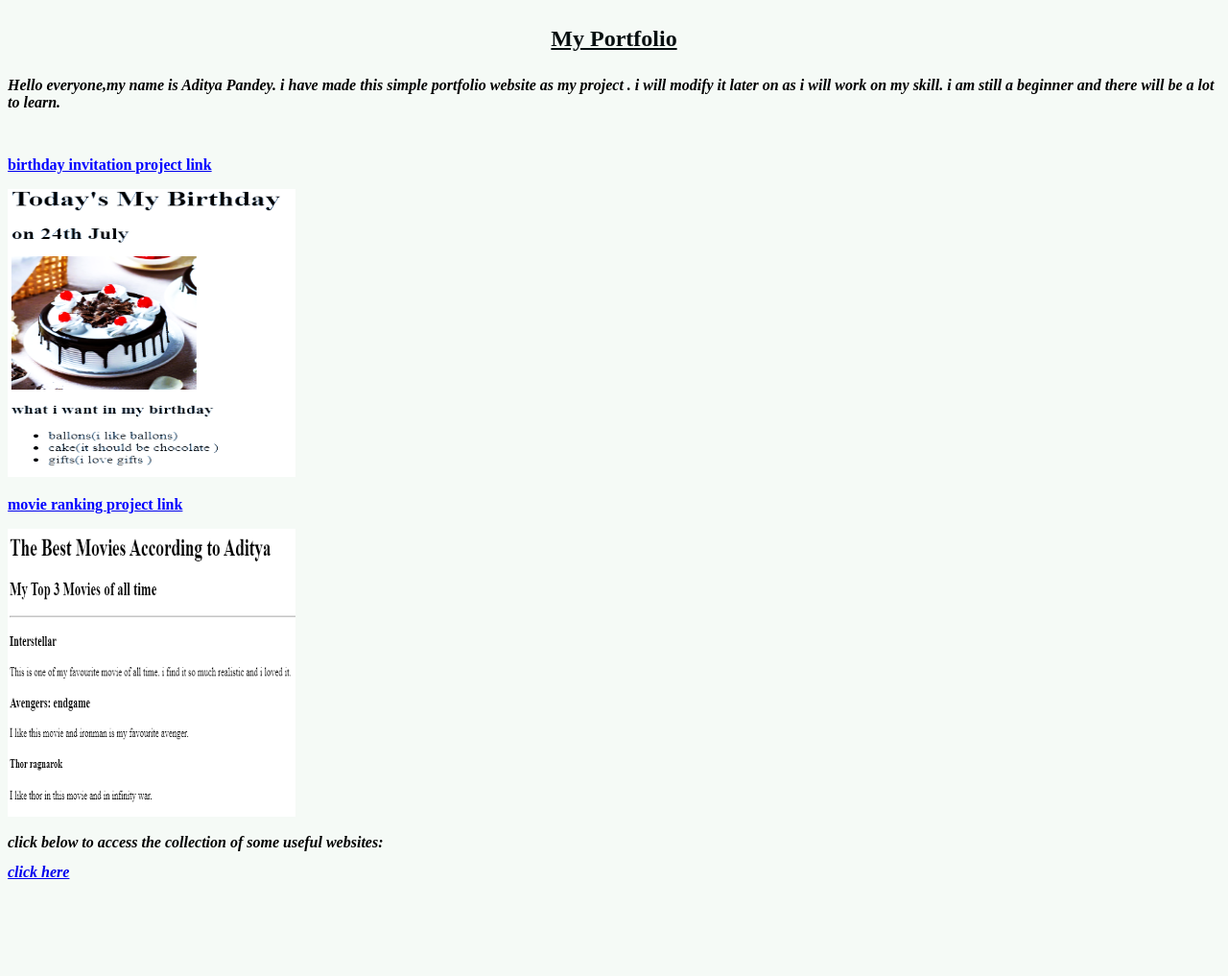
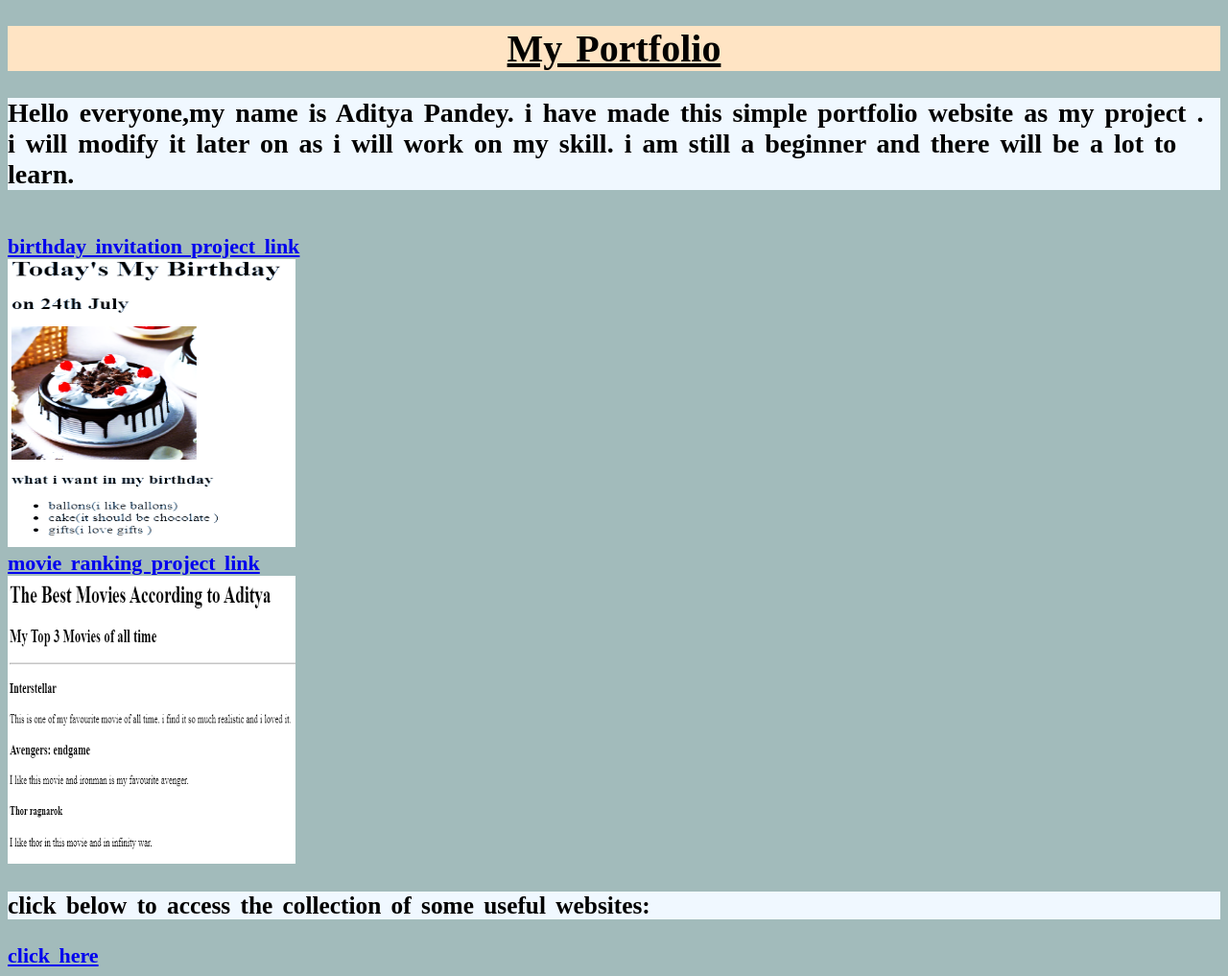
Before and after one commit to adi1521/simple-portfolio, a plain HTML site: page index.html in a window 1280 px wide. Shown: the whole page at 96% size. Before the commit the page ends 931 px from the top, so only its background shows below. Drawn offline with Linux system fonts and the light colour scheme.

Commit message:
Add files via upload

```diff
--- a/index.html
+++ b/index.html
@@ -3,33 +3,23 @@
 <head>
   <meta charset="UTF-8">
   <meta name="viewport" content="width=device-width, initial-scale=1.0">
-  <style>
-   body{background-color: rgb(245, 250, 246);}
-    h1{font-size: x-large; text-align: center; color: rgb(7, 15, 16); line-height: 2;}
-    h2{
-      font-size: medium; font-style: italic;
-    }
-    h3{font-size: medium; color: blue;
 
-    }
-  </style>
   <title>My Portfolio</title>
+  <link rel="stylesheet" href="styles.css">
 
 
 </head>
 <body>
-  <h1><u>My Portfolio</u>
+  <h1><u>My Portfolio </u>
   </h1>
-  <h2>Hello everyone,my name is Aditya Pandey. i have made this simple portfolio website as my project . i will modify it later on as i will work on my skill. i am still a beginner and there will be a lot to learn. </h2>
+  <p>Hello everyone,my name is Aditya Pandey. i have made this simple portfolio website as my project . i will modify it later on as i will work on my skill. i am still a beginner and there will be a lot to learn. </p>
   <br/>
-  <a href="./birthdayinvite.html"> <h3> birthday invitation project link </h3></a>
-  <img src="./screenshot/birthdayinvite.png" height="300" width="300" />
-  <a href="./movie-ranking.html"> <h3>movie ranking project link </h3></a>
+  <a href="./birthdayinvite.html" class="adi">  birthday invitation project link </a><br>
+  <img src="./screenshot/birthdayinvite.png" height="300" width="300" /><br>
+  <a href="./movie-ranking.html" class="adi"> movie ranking project link </a><br>
   <img src="./screenshot/movieimage.png" height="300" width="300"/>
   <br/>
-<h2><b>click below to access the collection of some useful websites:</b> </h2>
-  <a href="./screenshot/resources.html" title=" tech related website's links"> <h2>click here </h2> </a>
-
-
+<p class="hi">click below to access the collection of some useful websites: </p>
+  <a href="./screenshot/resources.html" title=" tech related website's links" class="adi">click here </a>
 </body>
 </html>
--- /dev/null
+++ b/styles.css
@@ -0,0 +1,46 @@
+html{
+    background-color: rgb(162, 187, 187);
+    word-spacing: 3pt;
+}
+h1{
+    color:rgb(3, 2, 0);
+    background-color: bisque;
+    text-align: center;
+    font-size:30pt;
+}
+p{
+    font-size: 28px;
+    font-weight: 800;
+    background-color: aliceblue;
+}
+.adi{
+    font-size: 22px;
+    font-weight: 800;
+}
+.adi:hover{
+    background-color: rgb(161, 18, 20);
+    color: white
+}
+h4{
+    font-size: 18pt;
+    font-weight: 800;
+}
+.hi{
+    font-size: 19pt;
+
+}
+#dob{
+    background-color:rgb(216, 224, 198);
+}
+h3,h2{
+    font-size: 29pt;
+    color: rgb(76, 128, 184);
+    background-color:rgb(194, 228, 217)
+}
+ul{
+    font-size: 30px;
+    font-weight:700
+}
+#film{
+    background-color: rgb(181, 131, 131);
+}
```
Also changed, not shown: birthdayinvite.html (+13 -8 lines), movie-ranking.html (+12 -1 lines), screenshot/resources.html (+2 -1 lines).
